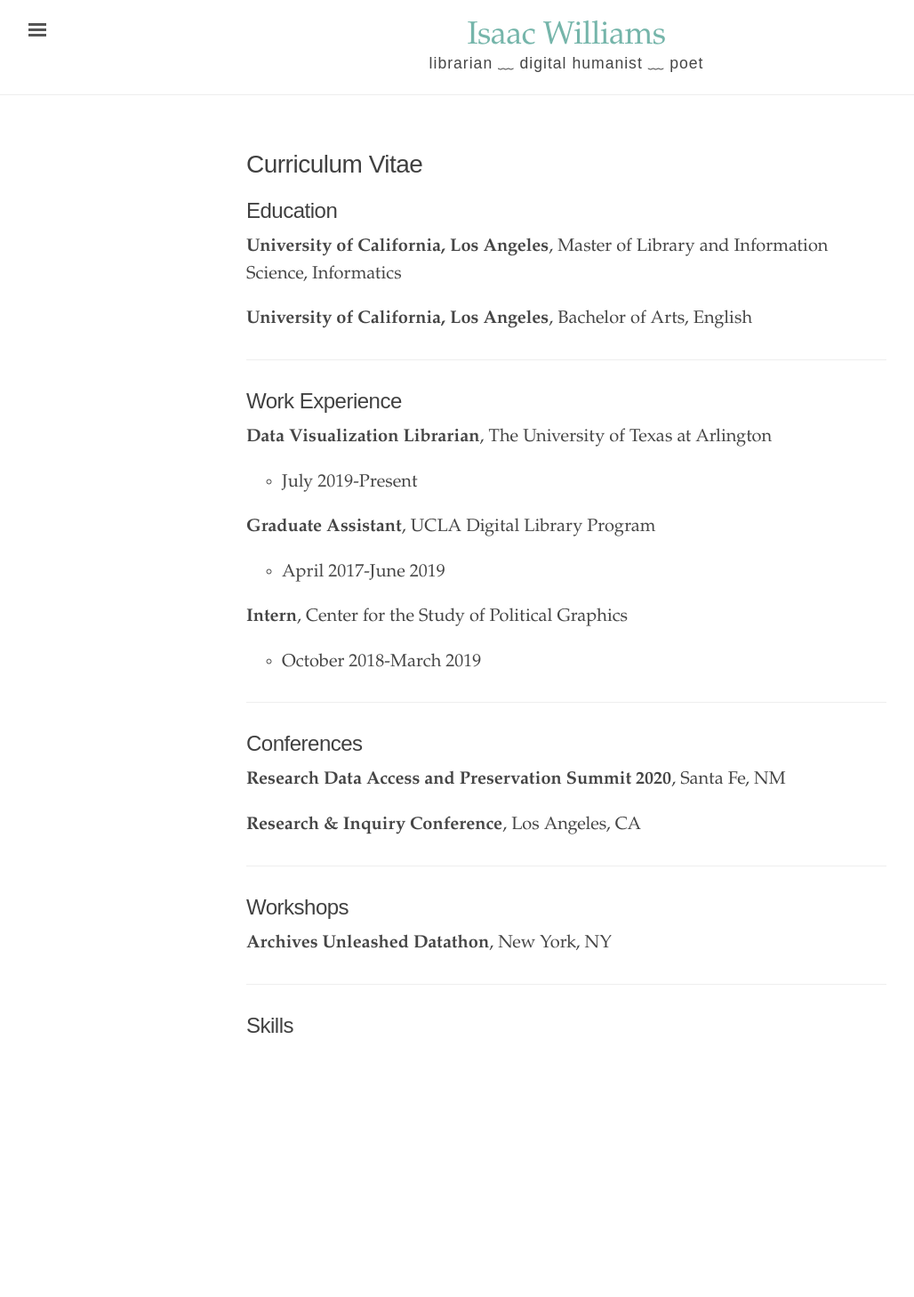
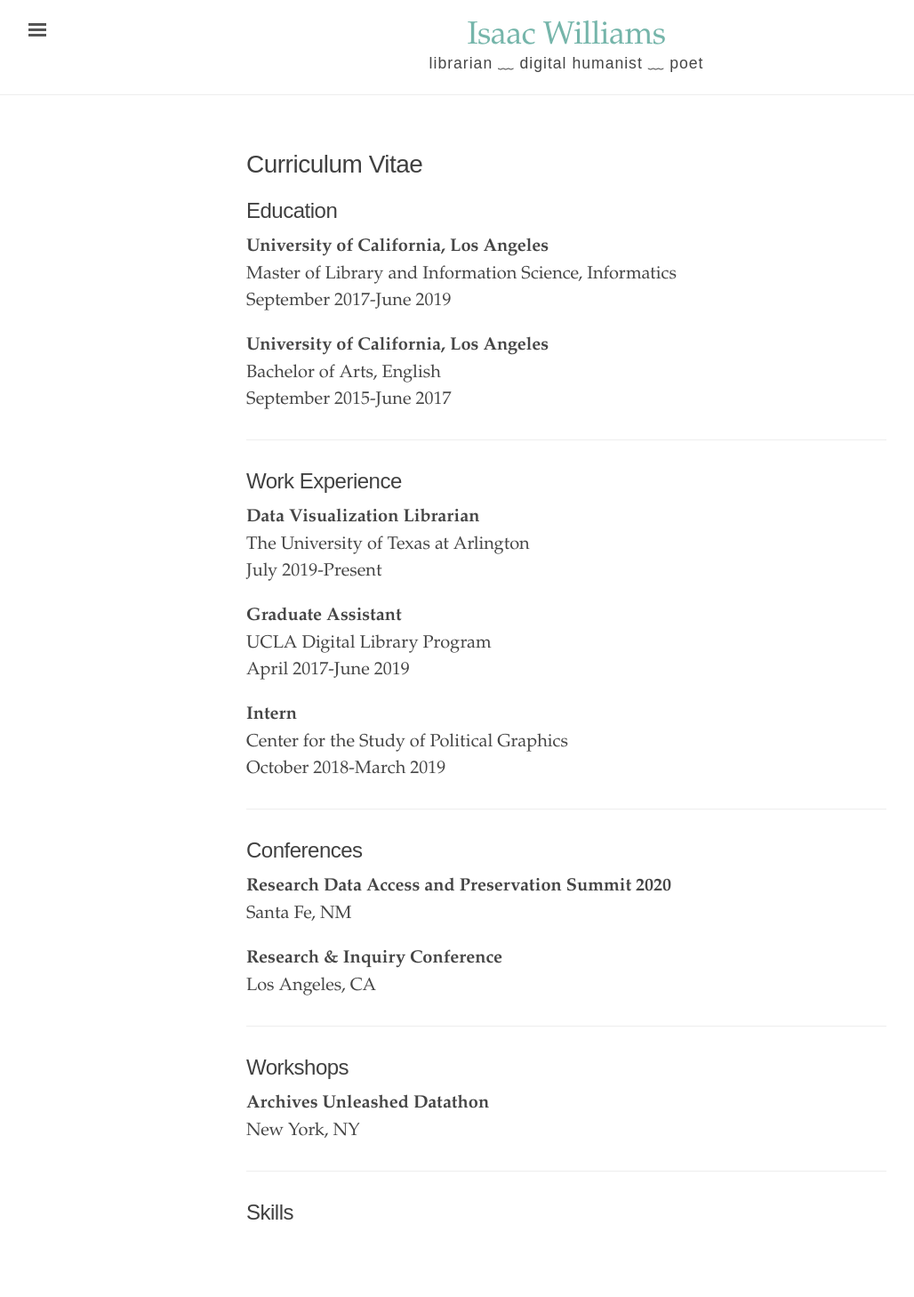
Before and after one commit to isawil/isawil.github.io, a Jekyll site: the page built from cv.md, in a window 1280 px wide. Shown: the whole page at 89% size, without its empty margins (3-1031 px from the left). Built offline with Jekyll 4.4.1, drawn with Linux system fonts in a browser that asks for light colours; before the commit the page ends 1248 px from its top, so only the background shows below that.

Commit message:
Update cv.md

```diff
--- a/cv.md
+++ b/cv.md
@@ -5,36 +5,46 @@ title: Curriculum Vitae
 
 ## Education
 
-**University of California, Los Angeles**, Master of Library and Information Science, Informatics
+**University of California, Los Angeles**
+<br>Master of Library and Information Science, Informatics
+<br>September 2017-June 2019
 
-**University of California, Los Angeles**, Bachelor of Arts, English
+**University of California, Los Angeles**
+<br>Bachelor of Arts, English
+<br>September 2015-June 2017
 
 ---
 
 ## Work Experience
 
-**Data Visualization Librarian**, The University of Texas at Arlington
-- July 2019-Present
+**Data Visualization Librarian**
+<br>The University of Texas at Arlington
+<br>July 2019-Present
 
-**Graduate Assistant**, UCLA Digital Library Program
-- April 2017-June 2019
+**Graduate Assistant**
+<br>UCLA Digital Library Program
+<br>April 2017-June 2019
 
-**Intern**, Center for the Study of Political Graphics
-- October 2018-March 2019
+**Intern**
+<br>Center for the Study of Political Graphics
+<br>October 2018-March 2019
 
 ---
 
 ## Conferences
 
-**Research Data Access and Preservation Summit 2020**, Santa Fe, NM
+**Research Data Access and Preservation Summit 2020**
+<br>Santa Fe, NM
 
-**Research & Inquiry Conference**, Los Angeles, CA
+**Research & Inquiry Conference**
+<br>Los Angeles, CA
 
 ---
 
 ## Workshops
 
-**Archives Unleashed Datathon**, New York, NY
+**Archives Unleashed Datathon**
+<br>New York, NY
 
 ---
 
```
